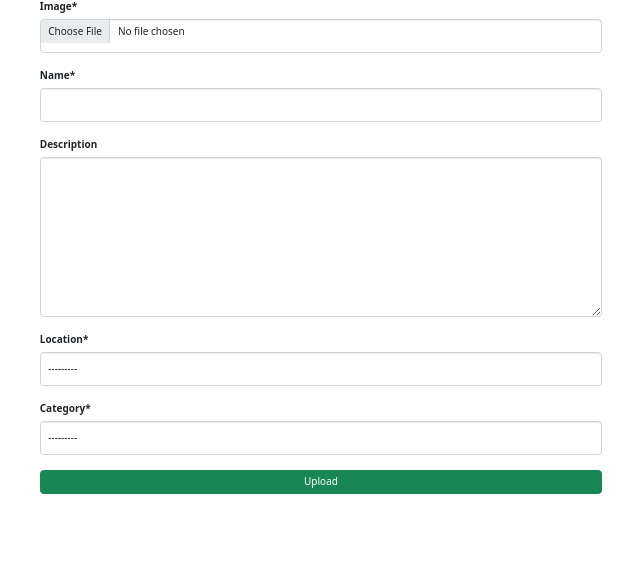
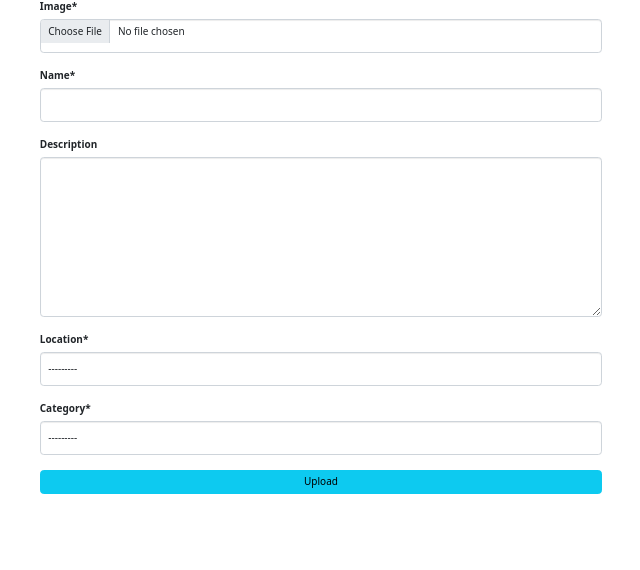
Before and after one commit to Abishag-Maitha/UpendoB-Gallery, a Django app: page /image_upload/ in a window 1280 px wide. Shown: the part 124-694 px from the top of the page, without its empty margins (319-959 px from the left). Run offline with Django 4.2, Linux system fonts and the light colour scheme; data that the repository does not hold is empty; some libraries are stand-ins or nearby versions.

Commit message:
Upload new images

```diff
--- a/gallery/templates/update.html
+++ b/gallery/templates/update.html
@@ -5,7 +5,7 @@
         {% csrf_token %}
         <div class="w-50 mx-auto my-3">
             {{ form|crispy }}
-            <button class="btn btn-success d-block w-100" type="submit">Upload</button>
+            <button class="btn btn-info d-block w-100" type="submit">Upload</button>
         </div>
 
     </form>
--- a/gallery/templates/uploads.html
+++ b/gallery/templates/uploads.html
@@ -5,7 +5,7 @@
         {% csrf_token %}
         <div class="w-50 mx-auto my-3">
             {{ form|crispy }}
-            <button class="btn btn-success d-block w-100" type="submit">Upload</button>
+            <button class="btn btn-info d-block w-100" type="submit">Upload</button>
         </div>
 
     </form>
```
Also changed, not shown: README.md, media/uploads/demo_lK682KM.jpg (added), media/uploads/maldives_fYwUCK1.jpg (added).
